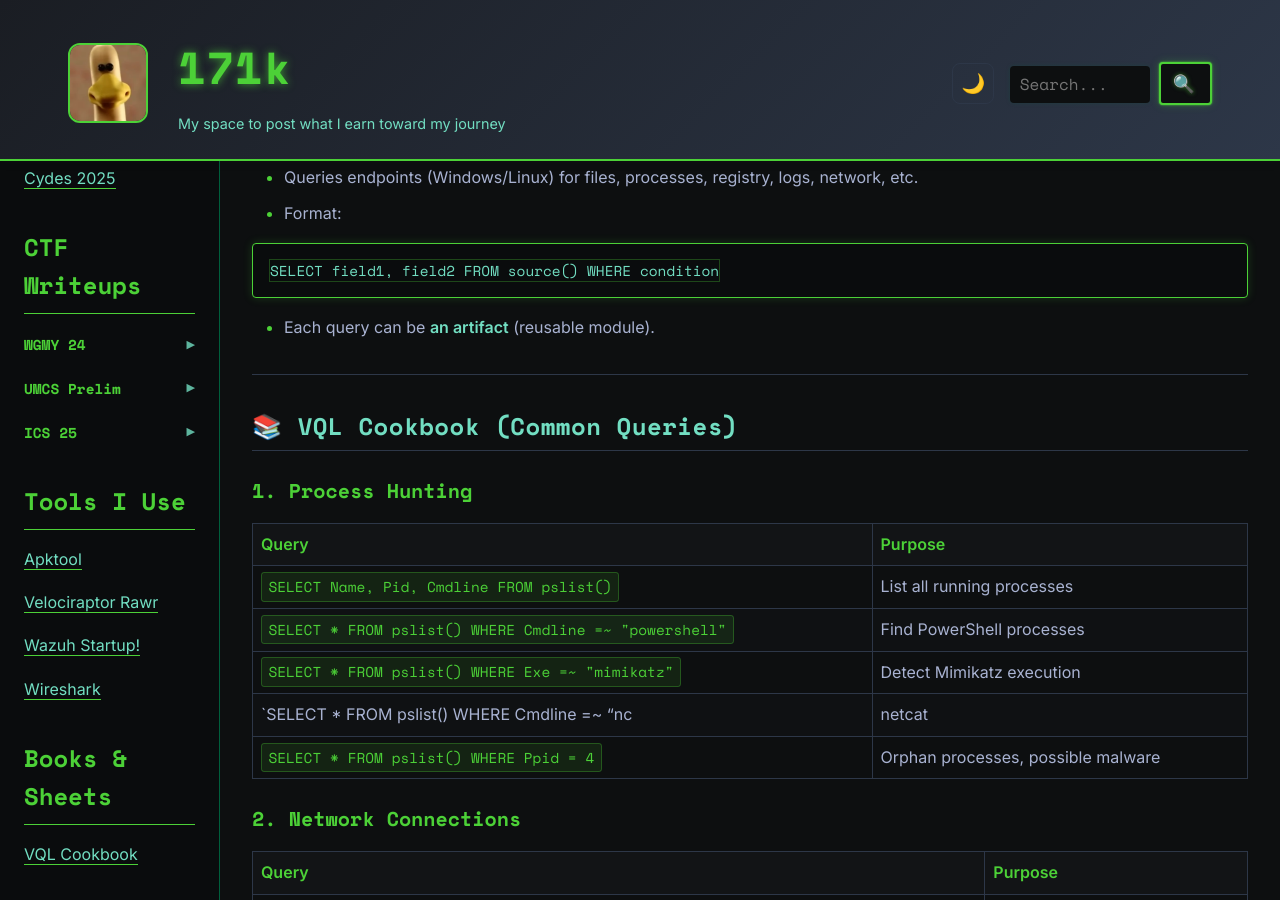
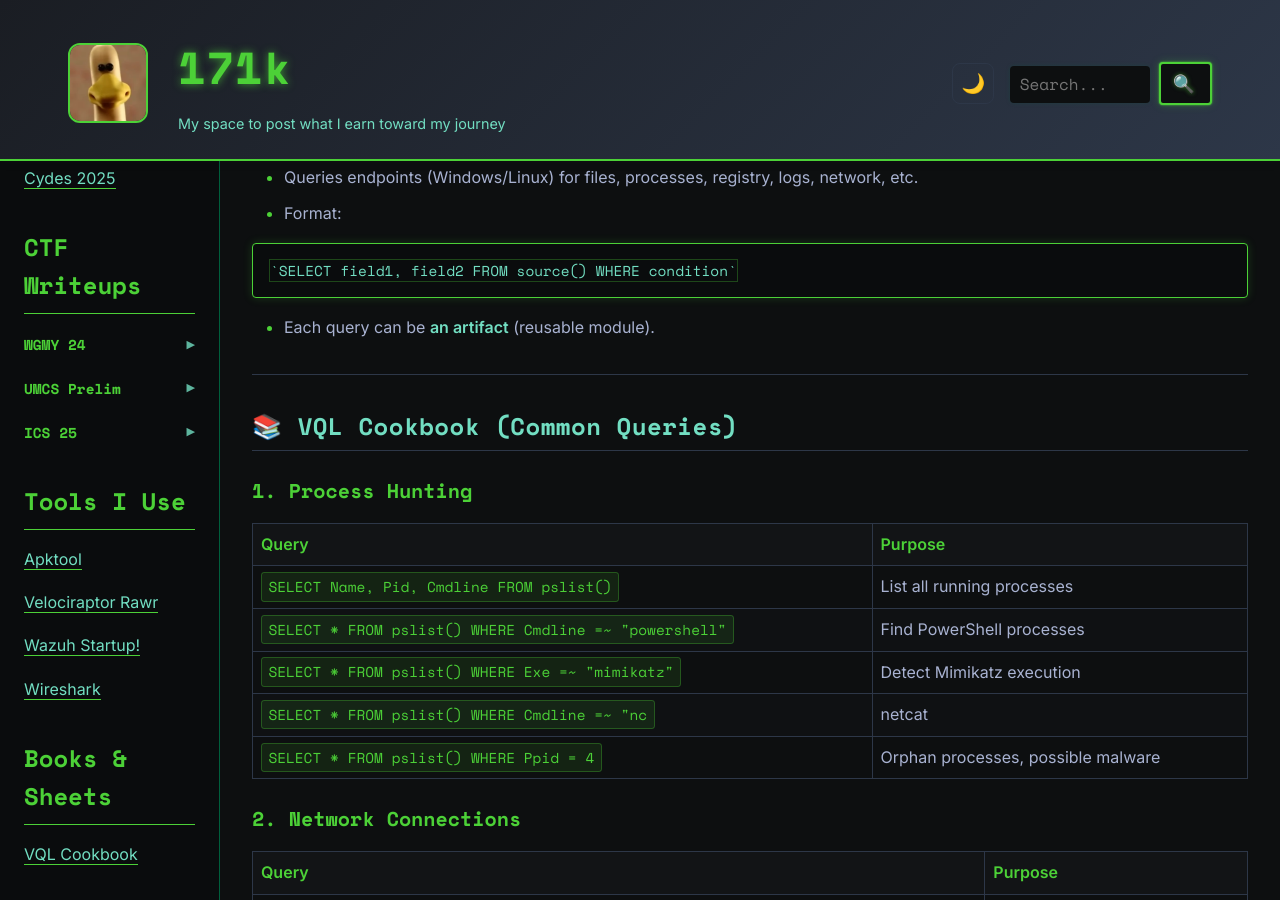
Before and after one commit to 171k/171k.github.io, a Jekyll site: the page built from _books/VQLCookbook.md, in a window 1280 px wide and 900 px high, scrolled down 293 px. Built offline with Jekyll 4.4.1, drawn with Linux system fonts in a browser that asks for light colours.

````diff
--- a/_books/VQLCookbook.md
+++ b/_books/VQLCookbook.md
@@ -18,7 +18,7 @@ A practical reference for **Velociraptor VQL queries** used in DFIR and threat h
 - Format:
 
 ```vql
-SELECT field1, field2 FROM source() WHERE condition
+`SELECT field1, field2 FROM source() WHERE condition`
 ```
 
 - Each query can be **an artifact** (reusable module).
@@ -34,7 +34,7 @@ SELECT field1, field2 FROM source() WHERE condition
 | `SELECT Name, Pid, Cmdline FROM pslist()`              | List all running processes         |
 | `SELECT * FROM pslist() WHERE Cmdline =~ "powershell"` | Find PowerShell processes          |
 | `SELECT * FROM pslist() WHERE Exe =~ "mimikatz"`       | Detect Mimikatz execution          |
-| `SELECT * FROM pslist() WHERE Cmdline =~ "nc           | netcat                             |
+| `SELECT * FROM pslist() WHERE Cmdline =~ "nc`          | netcat                             |
 | `SELECT * FROM pslist() WHERE Ppid = 4`                | Orphan processes, possible malware |
 
 ### 2. Network Connections
````
